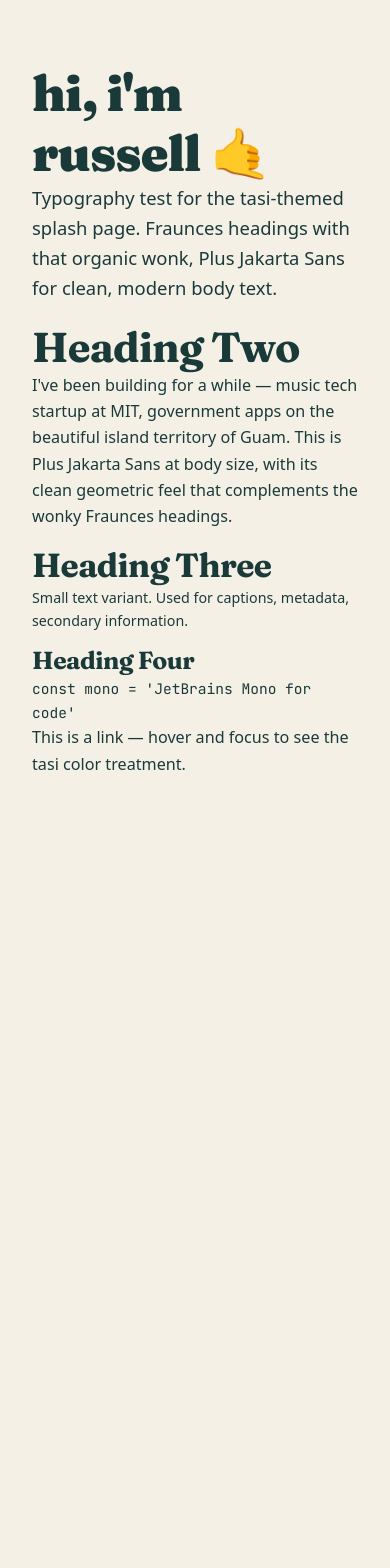
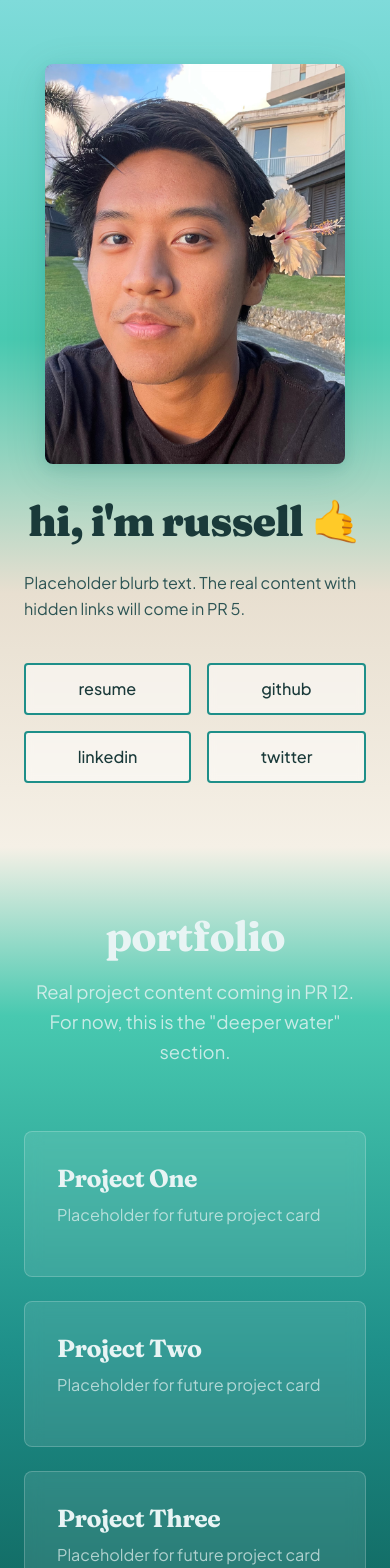
Before and after one commit to rpasetes/splash-page, a React (Vite) app: page / in a window 390 px wide. Shown: the top 1568 px of the page. Before the commit the page ends 908 px from the top, so only its background shows below. Built offline with nearby package versions, Linux system fonts and the light colour scheme.

Commit message:
Add responsive hero layout and portfolio skeleton

```diff
--- a/src/App.tsx
+++ b/src/App.tsx
@@ -1,27 +1,12 @@
+import Hero from './components/Hero/Hero'
+import Portfolio from './components/Portfolio/Portfolio'
+
 function App() {
   return (
-    <main style={{ maxWidth: '800px', margin: '4rem auto', padding: '0 2rem' }}>
-      <h1>hi, i'm russell 🤙</h1>
-      <p className="lead">
-        Typography test for the tasi-themed splash page. Fraunces headings with that organic
-        wonk, Plus Jakarta Sans for clean, modern body text.
-      </p>
-      <h2>Heading Two</h2>
-      <p>
-        I've been building for a while — music tech startup at MIT, government apps on the
-        beautiful island territory of Guam. This is Plus Jakarta Sans at body size, with its
-        clean geometric feel that complements the wonky Fraunces headings.
-      </p>
-      <h3>Heading Three</h3>
-      <p className="small">
-        Small text variant. Used for captions, metadata, secondary information.
-      </p>
-      <h4>Heading Four</h4>
-      <code>const mono = 'JetBrains Mono for code'</code>
-      <p>
-        <a href="#test">This is a link</a> — hover and focus to see the tasi color treatment.
-      </p>
-    </main>
+    <>
+      <Hero />
+      <Portfolio />
+    </>
   )
 }
 
--- /dev/null
+++ b/src/components/Hero/Hero.css
@@ -0,0 +1,178 @@
+.hero {
+  min-height: 100vh;
+  display: flex;
+  align-items: center;
+  padding: 2rem;
+  position: relative;
+  overflow: hidden;
+
+  /* Subtle shoreline gradient background */
+  background: linear-gradient(
+    180deg,
+    var(--tasi-shallow) 0%,
+    var(--tasi-mid) 40%,
+    var(--sand-wet) 70%,
+    var(--sand-dry) 100%
+  );
+}
+
+.hero-container {
+  max-width: 1200px;
+  margin: 0 auto;
+  width: 100%;
+  display: grid;
+  grid-template-columns: 1fr 1.5fr;
+  gap: 4rem;
+  align-items: center;
+}
+
+/* Photo treatment */
+.hero-photo {
+  position: relative;
+}
+
+.hero-photo img {
+  width: 100%;
+  height: auto;
+  display: block;
+  border-radius: 8px;
+  /* Subtle shadow like depth in water */
+  box-shadow:
+    0 10px 40px rgba(13, 92, 85, 0.15),
+    0 4px 12px rgba(13, 92, 85, 0.1);
+
+  /* Prevent layout shift */
+  aspect-ratio: 3 / 4;
+  object-fit: cover;
+  background: var(--sand-wet);
+}
+
+/* Content area */
+.hero-content {
+  display: flex;
+  flex-direction: column;
+  gap: 1.5rem;
+}
+
+.hero-title {
+  font-size: var(--text-4xl);
+  color: var(--text-primary);
+  margin: 0;
+  line-height: var(--leading-tight);
+}
+
+.hero-blurb {
+  font-size: var(--text-lg);
+  line-height: var(--leading-relaxed);
+  color: var(--text-secondary);
+  margin: 0;
+  max-width: 35rem;
+}
+
+/* Social links */
+.hero-links {
+  display: flex;
+  gap: 1.5rem;
+  flex-wrap: wrap;
+  margin-top: 1rem;
+}
+
+.hero-link {
+  font-family: var(--font-body);
+  font-size: var(--text-base);
+  font-weight: var(--weight-medium);
+  color: var(--text-primary);
+  text-decoration: none;
+  padding: 0.75rem 1.5rem;
+  border: 2px solid var(--tasi-deep);
+  border-radius: 4px;
+  transition: all 0.2s ease;
+  background: rgba(255, 255, 255, 0.5);
+  backdrop-filter: blur(4px);
+}
+
+.hero-link:hover {
+  background: var(--tasi-mid);
+  color: var(--foam-white);
+  transform: translateY(-2px);
+  box-shadow: 0 4px 12px rgba(30, 143, 137, 0.3);
+}
+
+.hero-link:focus-visible {
+  outline: 2px solid var(--tasi-deep);
+  outline-offset: 2px;
+}
+
+/* Tablet breakpoint */
+@media (max-width: 900px) {
+  .hero-container {
+    grid-template-columns: 1fr;
+    gap: 3rem;
+    text-align: center;
+  }
+
+  .hero-photo {
+    max-width: 400px;
+    margin: 0 auto;
+  }
+
+  .hero-content {
+    align-items: center;
+  }
+
+  .hero-blurb {
+    text-align: left;
+  }
+
+  .hero-links {
+    justify-content: center;
+  }
+}
+
+/* Mobile breakpoint */
+@media (max-width: 640px) {
+  .hero {
+    padding: 1.5rem;
+    min-height: auto;
+    padding-top: 4rem;
+    padding-bottom: 4rem;
+  }
+
+  .hero-container {
+    gap: 2rem;
+  }
+
+  .hero-photo {
+    max-width: 300px;
+  }
+
+  .hero-title {
+    font-size: var(--text-3xl);
+  }
+
+  .hero-blurb {
+    font-size: var(--text-base);
+  }
+
+  .hero-links {
+    gap: 1rem;
+    width: 100%;
+  }
+
+  .hero-link {
+    flex: 1 1 auto;
+    min-width: 120px;
+    text-align: center;
+  }
+}
+
+/* Respect reduced motion */
+@media (prefers-reduced-motion: reduce) {
+  .hero-link {
+    transition: none;
+  }
+
+  .hero-link:hover {
+    transform: none;
+  }
+}
--- /dev/null
+++ b/src/components/Hero/Hero.tsx
@@ -0,0 +1,36 @@
+import './Hero.css'
+
+export default function Hero() {
+  return (
+    <section className="hero">
+      <div className="hero-container">
+        <div className="hero-photo">
+          <img src="/images/russell.jpeg" alt="Russell with hibiscus flower" />
+        </div>
+
+        <div className="hero-content">
+          <h1 className="hero-title">hi, i'm russell 🤙</h1>
+
+          <p className="hero-blurb">
+            Placeholder blurb text. The real content with hidden links will come in PR 5.
+          </p>
+
+          <div className="hero-links">
+            <a href="#resume" className="hero-link">
+              resume
+            </a>
+            <a href="#github" className="hero-link">
+              github
+            </a>
+            <a href="#linkedin" className="hero-link">
+              linkedin
+            </a>
+            <a href="#twitter" className="hero-link">
+              twitter
+            </a>
+          </div>
+        </div>
+      </div>
+    </section>
+  )
+}
--- /dev/null
+++ b/src/components/Portfolio/Portfolio.css
@@ -0,0 +1,93 @@
+.portfolio {
+  min-height: 100vh;
+  padding: 6rem 2rem;
+  position: relative;
+
+  /* Deeper water aesthetic - darker tasi tones */
+  background: linear-gradient(
+    180deg,
+    var(--sand-dry) 0%,
+    var(--tasi-mid) 20%,
+    var(--tasi-deep) 60%,
+    var(--tasi-abyss) 100%
+  );
+}
+
+.portfolio-container {
+  max-width: 1200px;
+  margin: 0 auto;
+}
+
+.portfolio-title {
+  font-size: var(--text-3xl);
+  color: var(--text-on-deep);
+  margin-bottom: 1rem;
+  text-align: center;
+}
+
+.portfolio-subtitle {
+  font-size: var(--text-lg);
+  color: rgba(232, 244, 244, 0.8);
+  text-align: center;
+  margin-bottom: 4rem;
+  max-width: 40rem;
+  margin-left: auto;
+  margin-right: auto;
+}
+
+.portfolio-grid {
+  display: grid;
+  grid-template-columns: repeat(auto-fit, minmax(300px, 1fr));
+  gap: 2rem;
+  margin-top: 3rem;
+}
+
+.portfolio-card {
+  background: rgba(255, 255, 255, 0.1);
+  backdrop-filter: blur(8px);
+  border: 1px solid rgba(255, 255, 255, 0.2);
+  border-radius: 8px;
+  padding: 2rem;
+  transition: all 0.3s ease;
+}
+
+.portfolio-card:hover {
+  background: rgba(255, 255, 255, 0.15);
+  transform: translateY(-4px);
+  box-shadow: 0 8px 24px rgba(0, 0, 0, 0.3);
+}
+
+.portfolio-card h3 {
+  font-size: var(--text-xl);
+  color: var(--text-on-deep);
+  margin-bottom: 0.5rem;
+}
+
+.portfolio-card p {
+  font-size: var(--text-base);
+  color: rgba(232, 244, 244, 0.7);
+  line-height: var(--leading-relaxed);
+}
+
+/* Mobile adjustments */
+@media (max-width: 640px) {
+  .portfolio {
+    padding: 4rem 1.5rem;
+  }
+
+  .portfolio-grid {
+    grid-template-columns: 1fr;
+    gap: 1.5rem;
+  }
+}
+
+/* Respect reduced motion */
+@media (prefers-reduced-motion: reduce) {
+  .portfolio-card {
+    transition: none;
+  }
+
+  .portfolio-card:hover {
+    transform: none;
+  }
+}
--- /dev/null
+++ b/src/components/Portfolio/Portfolio.tsx
@@ -0,0 +1,31 @@
+import './Portfolio.css'
+
+export default function Portfolio() {
+  return (
+    <section className="portfolio">
+      <div className="portfolio-container">
+        <h2 className="portfolio-title">portfolio</h2>
+        <p className="portfolio-subtitle">
+          Real project content coming in PR 12. For now, this is the "deeper water" section.
+        </p>
+
+        <div className="portfolio-grid">
+          <div className="portfolio-card">
+            <h3>Project One</h3>
+            <p>Placeholder for future project card</p>
+          </div>
+
+          <div className="portfolio-card">
+            <h3>Project Two</h3>
+            <p>Placeholder for future project card</p>
+          </div>
+
+          <div className="portfolio-card">
+            <h3>Project Three</h3>
+            <p>Placeholder for future project card</p>
+          </div>
+        </div>
+      </div>
+    </section>
+  )
+}
--- a/src/styles/global.css
+++ b/src/styles/global.css
@@ -15,7 +15,7 @@ body {
 }
 
 body {
-  font-family: system-ui, -apple-system, sans-serif;
+  font-family: var(--font-body);
   color: var(--text-primary);
   background: var(--sand-dry);
   -webkit-font-smoothing: antialiased;
```
